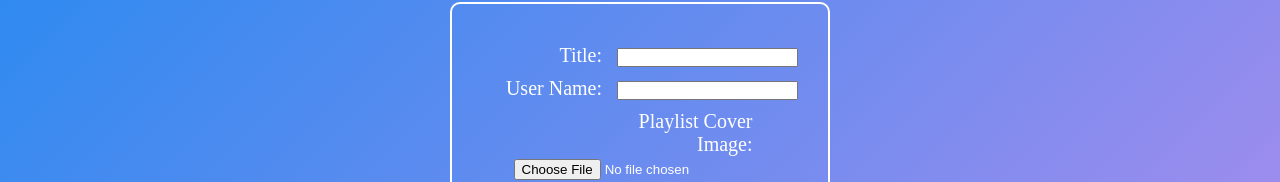
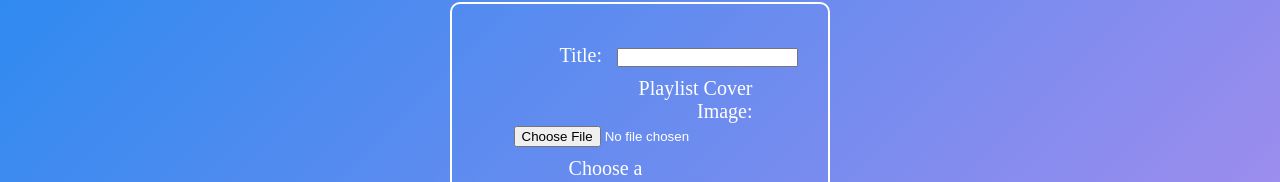
Before and after one commit to robertbrandl/CS554-Final-Project, a React (Vite) app in the folder frontend/: page /playlist/editplaylist/1 in a window 1280 px wide. Shown: the part 275-457 px from the top of the page. Built offline with nearby package versions, Linux system fonts and the light colour scheme; no server answers.

Commit message:
added error handling for edit playlist and removed username input

```diff
--- a/frontend/src/pages/CreatePlaylist/CreatePlaylist.jsx
+++ b/frontend/src/pages/CreatePlaylist/CreatePlaylist.jsx
@@ -42,7 +42,7 @@ export const CreatePlaylist = () => {
       }
     } catch (error) {
       console.log(error);
-      setError(error.response.data.error);
+      setError(error.response.data.error || error.message);
     }
   };
   const genres = [
--- a/frontend/src/pages/EditPlaylist/EditPlaylist.jsx
+++ b/frontend/src/pages/EditPlaylist/EditPlaylist.jsx
@@ -7,6 +7,7 @@ import { AuthContext } from "../../firebase/Auth";
 export const EditPlaylist = () => {
   const navigate = useNavigate();
   const { id } = useParams();
+  const [error, setError] = useState('');
   const [formData, setFormData] = useState({
     title: "",
     userName: "",
@@ -53,6 +54,7 @@ export const EditPlaylist = () => {
       console.log("in handlesubmit");
       const formDataToSend = new FormData();
       formDataToSend.append("email", currentUser.email);
+      formDataToSend.append("userName", currentUser.displayName)
       Object.entries(formData).forEach(([key, value]) => {
         console.log(key)
         console.log(value);
@@ -78,7 +80,8 @@ export const EditPlaylist = () => {
         console.error("Form submission failed:", response.statusText);
       }
     } catch (error) {
-      console.error("Error submitting form data:", error);
+      console.log(error);
+      setError(error.response.data.error || error.message);
     }
   };
   const genres = ["Rock", "Pop", "Hip Hop", "R&B", "Country", "Electronic", "Latin", "K-POP", "Classical", "Metal", "Alternative", "Folk", "Rap", "Gospel"];
@@ -86,19 +89,10 @@ export const EditPlaylist = () => {
     <div className="create-playlist">
       <h1>Edit Playlist</h1>
       <form className="create-playlist-form" onSubmit={handleSubmit}>
+      {error && <div className="error">{error}</div>}
         <div className="form-row">
           <label htmlFor="title">Title:</label>{" "}
           <input type="text" name="title" id="title" onChange={handleChange} value={formData.title}  />
-        </div>
-        <div className="form-row">
-          <label htmlFor="userName">User Name:</label>{" "}
-          <input
-            type="text"
-            name="userName"
-            id="userName"
-            value={formData.userName}
-            onChange={handleChange}
-          />
         </div>
         <div className="form-row">
           <label htmlFor="albumCover" className="album-cover-label">
```
Also changed, not shown: 2 other files (tests, documents, lock files or other folders).
